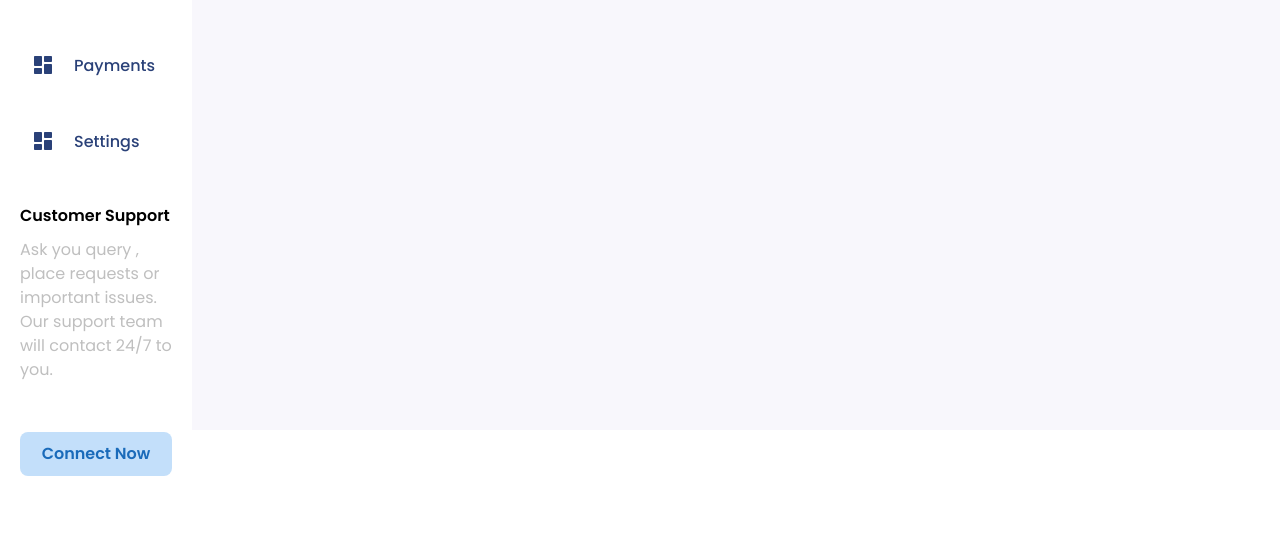
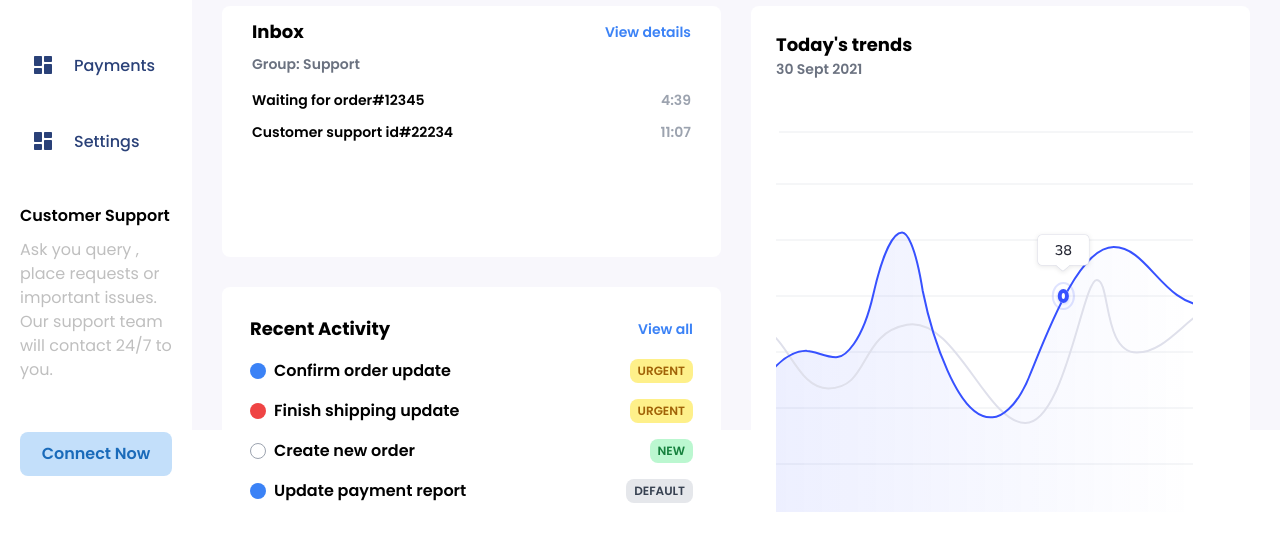
Before and after one commit to sapayevf/commerce-dashboard, a plain HTML site: page index.html in a window 1280 px wide. Shown: the part 370-907 px from the top of the page. Before the commit the page ends 846 px from the top, so only its background shows below. Drawn offline with nearby package versions, Linux system fonts and the light colour scheme.

Commit message:
project end

```diff
--- a/index.html
+++ b/index.html
@@ -254,7 +254,105 @@
             />
           </div>
         </div>
-        <div></div>
+        <div
+          style="
+            display: grid;
+            gap: 30px;
+            grid-template-columns: repeat(2, 1fr);
+            grid-template-rows: repeat(2, 1fr);
+            grid-template-areas:
+              'div1 div3'
+              'div2 div3';
+          "
+        >
+          <div
+            style="grid-area: div1"
+            class="bg-white rounded-lg w-full h-full px-[30px] py-[12px]"
+          >
+            <div class="flex justify-between items-center">
+              <h3 class="font-bold text-lg">Inbox</h3>
+              <a href="#" class="text-blue-500 hover:underline text-sm"
+                >View details</a
+              >
+            </div>
+            <p class="text-gray-500 text-sm mt-2">Group: Support</p>
+            <ul class="mt-4 space-y-3">
+              <li class="flex justify-between text-sm">
+                <span>Waiting for order#12345</span>
+                <span class="text-gray-400">4:39</span>
+              </li>
+              <li class="flex justify-between text-sm">
+                <span>Customer support id#22234</span>
+                <span class="text-gray-400">11:07</span>
+              </li>
+            </ul>
+          </div>
+          <div
+            style="grid-area: div2"
+            class="bg-white rounded-lg w-full h-full p-[28px]"
+          >
+            <div class="flex justify-between items-center">
+              <h3 class="font-bold text-lg">Recent Activity</h3>
+              <a href="#" class="text-blue-500 hover:underline text-sm"
+                >View all</a
+              >
+            </div>
+            <ul class="mt-4 space-y-4">
+              <li class="flex justify-between items-center">
+                <div class="flex items-center space-x-2">
+                  <span class="w-4 h-4 bg-blue-500 rounded-full"></span>
+                  <span>Confirm order update</span>
+                </div>
+                <span
+                  class="bg-yellow-200 text-yellow-700 text-xs px-2 py-1 rounded-lg"
+                  >URGENT</span
+                >
+              </li>
+              <li class="flex justify-between items-center">
+                <div class="flex items-center space-x-2">
+                  <span class="w-4 h-4 bg-red-500 rounded-full"></span>
+                  <span>Finish shipping update</span>
+                </div>
+                <span
+                  class="bg-yellow-200 text-yellow-700 text-xs px-2 py-1 rounded-lg"
+                  >URGENT</span
+                >
+              </li>
+              <li class="flex justify-between items-center">
+                <div class="flex items-center space-x-2">
+                  <span
+                    class="w-4 h-4 border border-gray-400 rounded-full"
+                  ></span>
+                  <span>Create new order</span>
+                </div>
+                <span
+                  class="bg-green-200 text-green-700 text-xs px-2 py-1 rounded-lg"
+                  >NEW</span
+                >
+              </li>
+              <li class="flex justify-between items-center">
+                <div class="flex items-center space-x-2">
+                  <span class="w-4 h-4 bg-blue-500 rounded-full"></span>
+                  <span>Update payment report</span>
+                </div>
+                <span
+                  class="bg-gray-200 text-gray-700 text-xs px-2 py-1 rounded-lg"
+                  >DEFAULT</span
+                >
+              </li>
+            </ul>
+          </div>
+          <div
+            style="grid-area: div3"
+            class="bg-white rounded-lg w-full h-full p-[25px]"
+          >
+            <h3 class="font-bold text-lg">Today's trends</h3>
+            <p class="text-gray-500 text-sm">30 Sept 2021</p>
+            <div class="mt-6">
+              <img src="./assets/images/graphic_main.svg" alt="" />
+            </div>
+          </div>
+        </div>
       </div>
     </section>
   </body>
```
Also changed, not shown: assets/images/graphic_main.svg (added).
